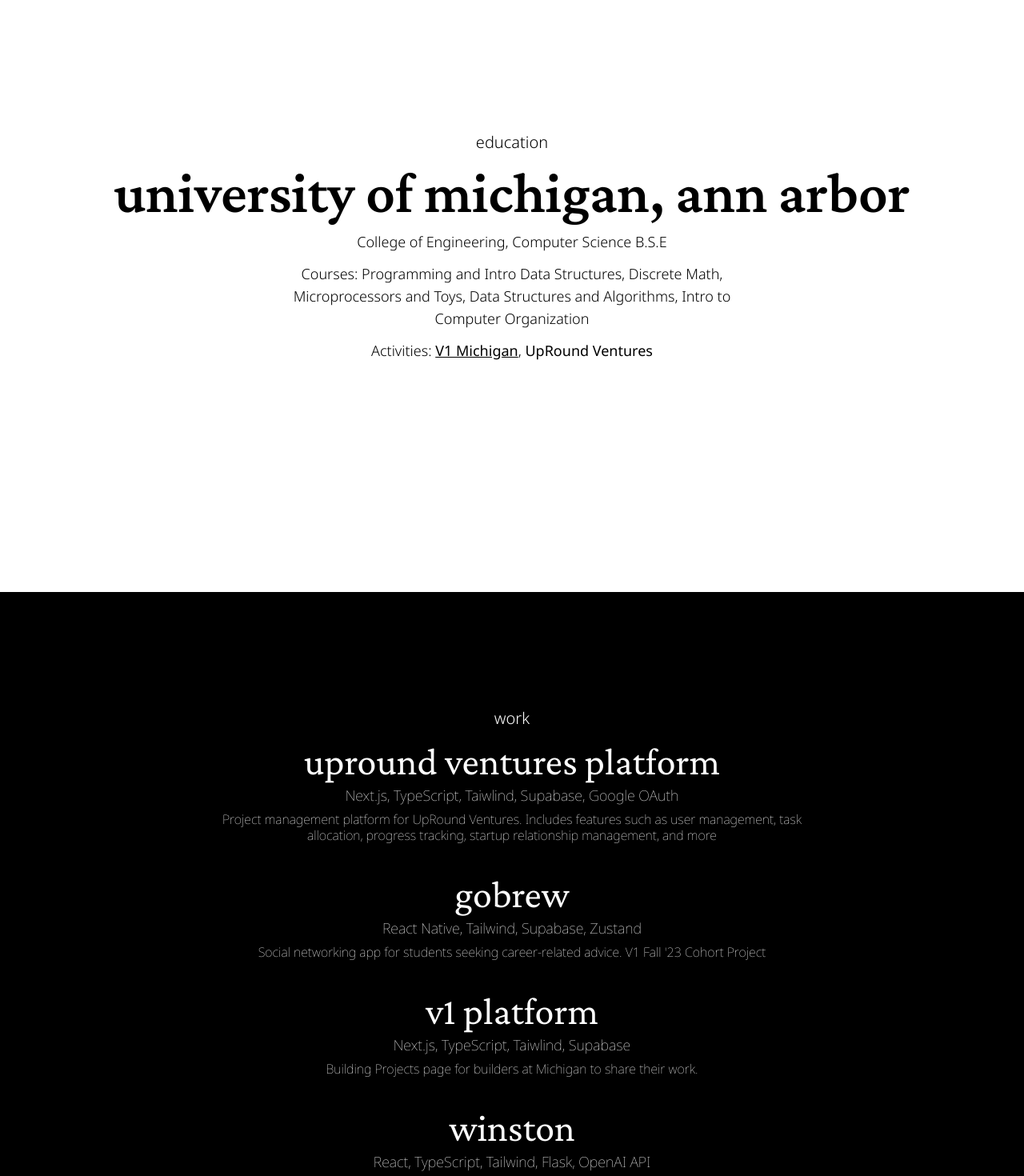
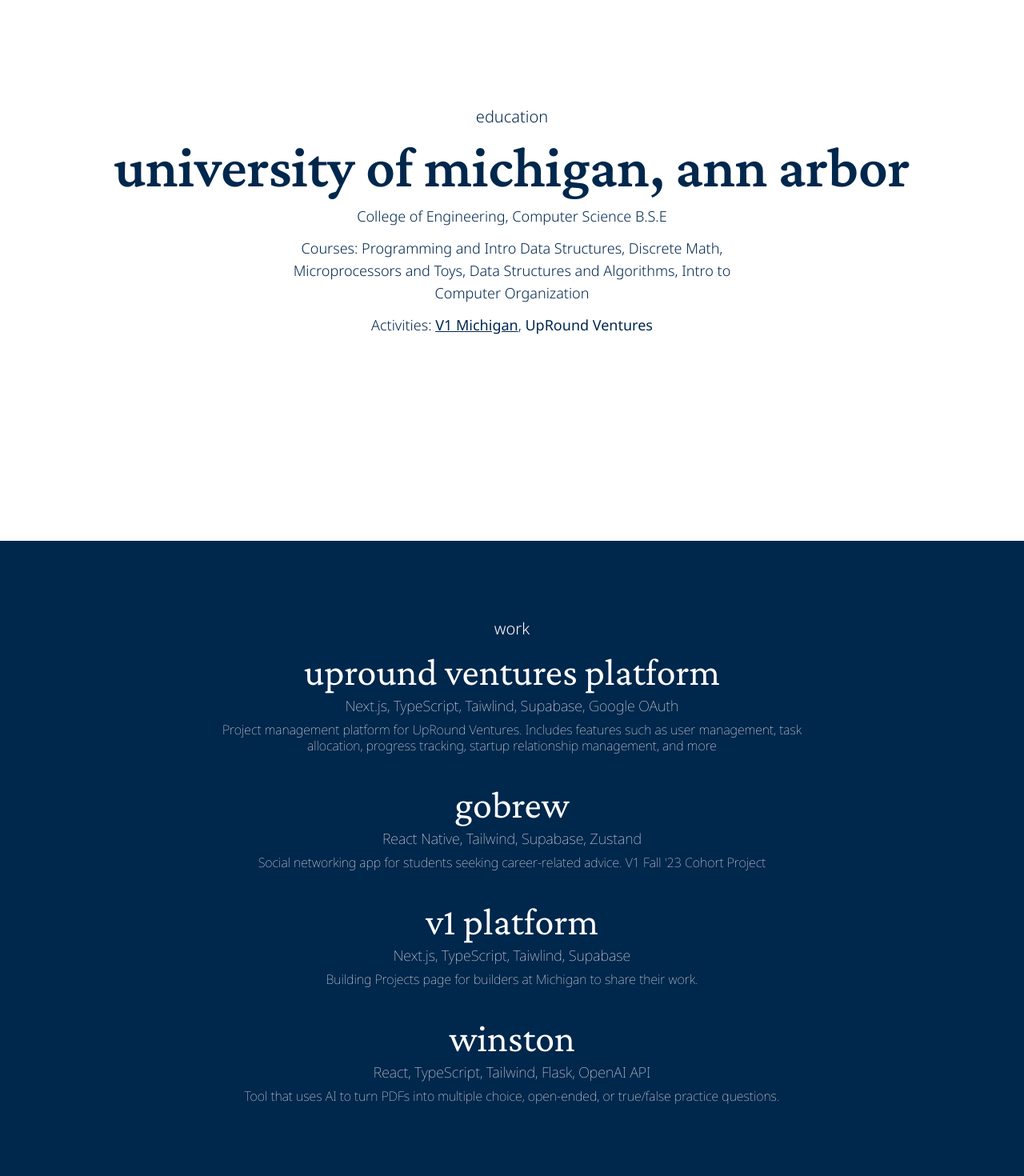
Before and after one commit to connorpark24/old-portfolio, a React (Vite) app: page / in a window 1280 px wide. Shown: the part 980-2450 px from the top of the page at 80% size. Built offline with nearby package versions, Linux system fonts and the light colour scheme.

Commit message:
add blog starter

```diff
--- a/src/components/About.tsx
+++ b/src/components/About.tsx
@@ -22,25 +22,25 @@
 
   return (
     <section
-      className="lg:scroll-mt-48 px-12 md:px-16 bg-white py-72"
+      className="flex items-center h-screen lg:scroll-mt-48 px-12 md:px-16 bg-white"
       id="about"
     >
-      <div className="my-auto flex flex-col gap-y-3 items-center">
-        <h1 className="lg:text-xl text-lg text-black font-noto-sans font-light">
+      <div className="flex flex-col gap-y-3 items-center w-full">
+        <h1 className="lg:text-xl text-lg text-primary font-noto-sans font-light">
           education
         </h1>
-        <p className="text-black lg:text-7xl md:text-6xl text-5xl font-karma font-semibold text-center">
+        <p className="text-primary lg:text-7xl md:text-6xl text-5xl font-karma font-semibold text-center">
           university of michigan, ann arbor
         </p>
-        <p className="lg:text-lg text-md  text-black font-noto-sans font-light">
+        <p className="lg:text-lg text-md  text-primary font-noto-sans font-light">
           College of Engineering, Computer Science B.S.E
         </p>
-        <p className="lg:text-lg text-md text-black w-1/2 text-center font-noto-sans font-light">
+        <p className="lg:text-lg text-md text-primary w-1/2 text-center font-noto-sans font-light">
           Courses: Programming and Intro Data Structures, Discrete Math,
           Microprocessors and Toys, Data Structures and Algorithms, Intro to
           Computer Organization
         </p>
-        <p className="lg:text-lg text-md text-black font-noto-sans font-light">
+        <p className="lg:text-lg text-md text-primary font-noto-sans font-light">
           Activities:{" "}
           <a
             href="https://v1michigan.com/"
--- a/src/components/BlogPreview.tsx
+++ b/src/components/BlogPreview.tsx
@@ -1,16 +1,65 @@
+const posts = [
+  {
+    id: 1,
+    title: "Coming Soon...",
+    href: "#",
+    description:
+      "Illo sint voluptas. Error voluptates culpa eligendi. Hic vel totam vitae illo. Non aliquid explicabo necessitatibus unde. Sed exercitationem placeat consectetur nulla deserunt vel. Iusto corrupti dicta.",
+    date: "Mar 16, 2020",
+    datetime: "2020-03-16",
+    category: { title: "Marketing", href: "#" },
+    author: {
+      name: "Michael Foster",
+      role: "Co-Founder / CTO",
+      href: "#",
+      imageUrl:
+        "https://images.unsplash.com/photo-1519244703995-f4e0f30006d5?ixlib=rb-1.2.1&ixid=eyJhcHBfaWQiOjEyMDd9&auto=format&fit=facearea&facepad=2&w=256&h=256&q=80",
+    },
+  },
+];
+
 const BlogPreview = () => {
   return (
     <section
       id="contact"
-      className="flex flex-col gap-y-10 py-12 lg:py-24  items-center bg-white"
+      className="h-screen flex flex-col gap-y-10 items-center justify-center bg-white"
     >
-      <h1 className="lg:text-xl text-lg mb-4 font-light font-noto-sans">
+      <h1 className="lg:text-xl text-lg mb-12 font-light font-noto-sans">
         blog
       </h1>
-      <div className="font-noto-sans font-light py-60">coming soon...</div>
-      {/* <div className="grid grid-cols-3 gap-12 w-3/4">
-        <div className="border-2 rounded-xl h-48">coming soon...</div>
-      </div> */}
+      <div className="mx-auto max-w-7xl px-6 lg:px-8">
+        <div className="mx-auto  grid max-w-2xl grid-cols-1 gap-x-8 gap-y-16 lg:mx-0 lg:max-w-none lg:grid-cols-3">
+          {posts.map((post) => (
+            <article
+              key={post.id}
+              className="flex max-w-xl flex-col items-start justify-between"
+            >
+              <div className="flex items-center gap-x-4 text-xs">
+                <time dateTime={post.datetime} className="text-gray-500">
+                  {post.date}
+                </time>
+                <a
+                  href={post.category.href}
+                  className="relative z-10 rounded-full bg-gray-50 px-3 py-1.5 font-medium text-gray-600 hover:bg-gray-100"
+                >
+                  {post.category.title}
+                </a>
+              </div>
+              <div className="group relative">
+                <h3 className="mt-3 text-lg font-semibold leading-6 text-gray-900 group-hover:text-gray-600">
+                  <a href={post.href}>
+                    <span className="absolute inset-0" />
+                    {post.title}
+                  </a>
+                </h3>
+                <p className="mt-5 line-clamp-3 text-sm leading-6 text-gray-600">
+                  {post.description}
+                </p>
+              </div>
+            </article>
+          ))}
+        </div>
+      </div>
     </section>
   );
 };
--- a/src/components/Work.tsx
+++ b/src/components/Work.tsx
@@ -34,10 +34,10 @@
 
   return (
     <section
-      className="lg:scroll-mt-40 px-8 md:px-16 lg:px-24 py-12 lg:py-36 items-center bg-primary"
+      className="flex items-center h-screen lg:scroll-mt-40 px-8 md:px-16 lg:px-24 bg-primary"
       id="projects"
     >
-      <div className="my-auto flex flex-col items-center">
+      <div className="flex flex-col items-center w-full">
         <h1 className="lg:text-xl text-lg text-white mb-4 font-light font-noto-sans">
           work
         </h1>
--- a/tailwind.config.js
+++ b/tailwind.config.js
@@ -5,7 +5,7 @@
   theme: {
     extend: {
       colors: {
-        primary: "#000000",
+        primary: "#00274C",
       },
       fontFamily: {
         'noto-sans': ['"Noto Sans"', 'sans-serif'],
```
